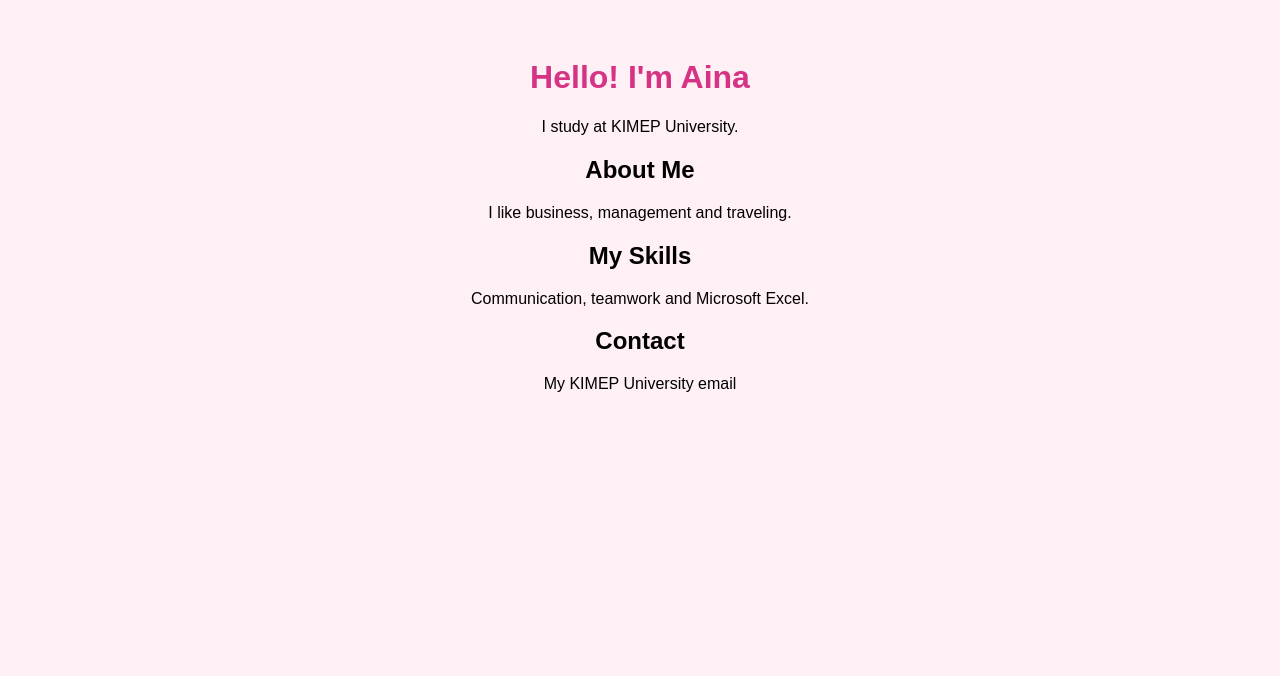
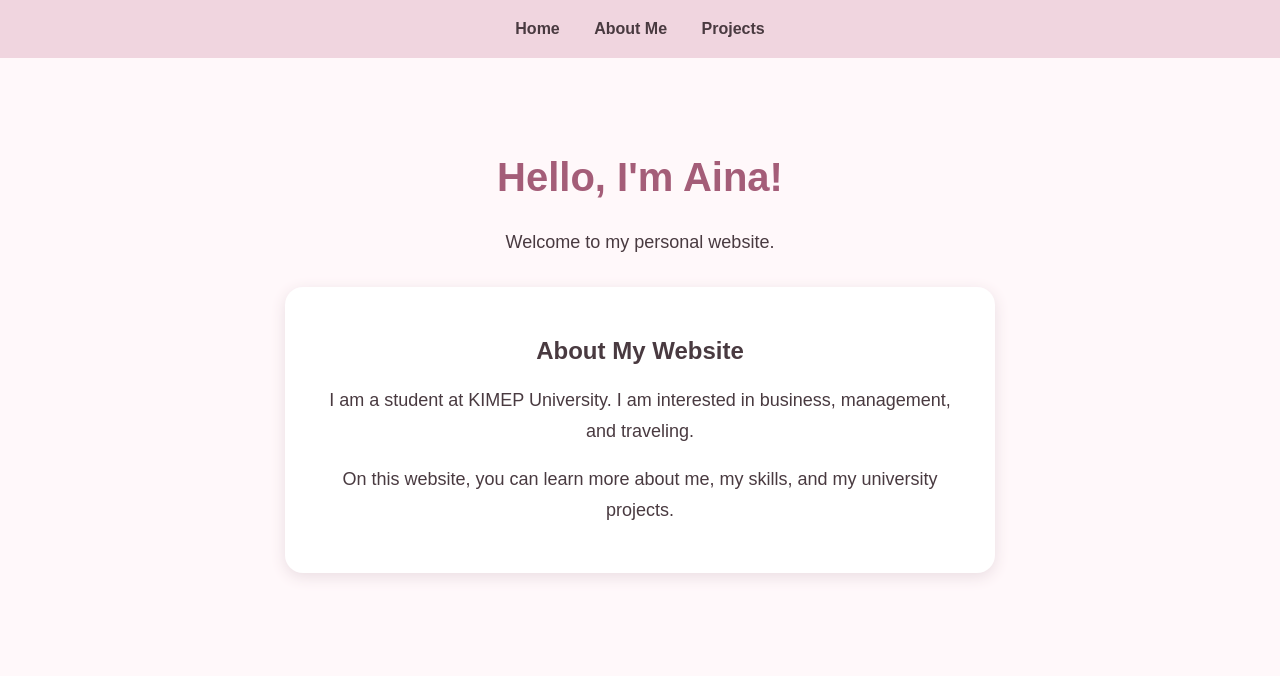
Before and after one commit to ainaamangelde/ainaamangelde.github.io, a plain HTML site: page index.html in a window 1280 px wide. Drawn offline with Linux system fonts and the light colour scheme.

Commit message:
Revamp index.html with new layout and styles
Updated the structure and styling of the personal website.

```diff
--- a/index.html
+++ b/index.html
@@ -1,25 +1,79 @@
 <!DOCTYPE html>
-<html>
+<html lang="en">
 <head>
-<title>Aina's Website</title>
+  <meta charset="UTF-8">
+  <meta name="viewport" content="width=device-width, initial-scale=1.0">
+  <title>Aina | Personal Website</title>
   <style>
     body {
-  font-family: Arial;
-  background: #fff0f5;
+      margin: 0;
+      font-family: Arial, sans-serif;
+      background: #fff8fa;
+      color: #493a40;
       text-align: center;
+    }
+    nav {
+      background: #f0d5df;
+      padding: 20px;
+    }
+    nav a {
+      color: #493a40;
+      text-decoration: none;
+      margin: 15px;
+      font-weight: bold;
+    }
+    main {
+      padding: 70px 20px;
+    }
+    h1 {
+      color: #a45d78;
+      font-size: 40px;
+    }
+    p {
+      font-size: 18px;
+      line-height: 1.7;
+    }
+    .card {
+      background: white;
       padding: 30px;
+      max-width: 650px;
+      margin: 30px auto;
+      border-radius: 18px;
+      box-shadow: 0 4px 15px #eadde2;
     }
-h1 { color: #d63384; }
+    @media (max-width: 600px) {
+      nav a {
+        display: inline-block;
+        margin: 8px;
+      }
+      h1 { font-size: 30px; }
+    }
   </style>
 </head>
 <body>
-<h1>Hello! I'm Aina</h1>
-<p>I study at KIMEP University.</p>
-<h2>About Me</h2>
-<p>I like business, management and traveling.</p>
-<h2>My Skills</h2>
-<p>Communication, teamwork and Microsoft Excel.</p>
-<h2>Contact</h2>
-<p>My KIMEP University email</p>
+  <nav>
+    <a href="index.html">Home</a>
+    <a href="about.html">About Me</a>
+    <a href="projects.html">Projects</a>
+  </nav>
+
+  <main>
+    <h1>Hello, I'm Aina!</h1>
+    <p>Welcome to my personal website.</p>
+
+    <div class="card">
+      <h2>About My Website</h2>
+      <p>
+        I am a student at KIMEP University.
+        I am interested in business, management,
+        and traveling.
+      </p>
+      <p>
+        On this website, you can learn more
+        about me, my skills, and my university
+        projects.
+      </p>
+    </div>
+  </main>
 </body>
 </html>
```
Lines whose indentation alone changed are shown as unchanged.
